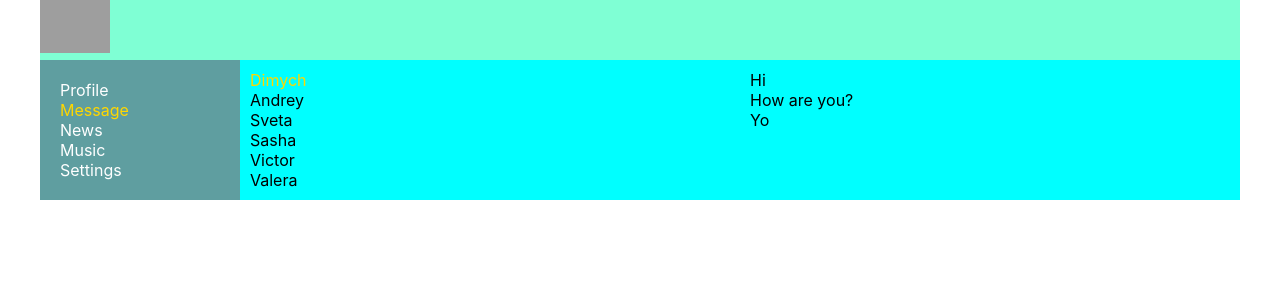
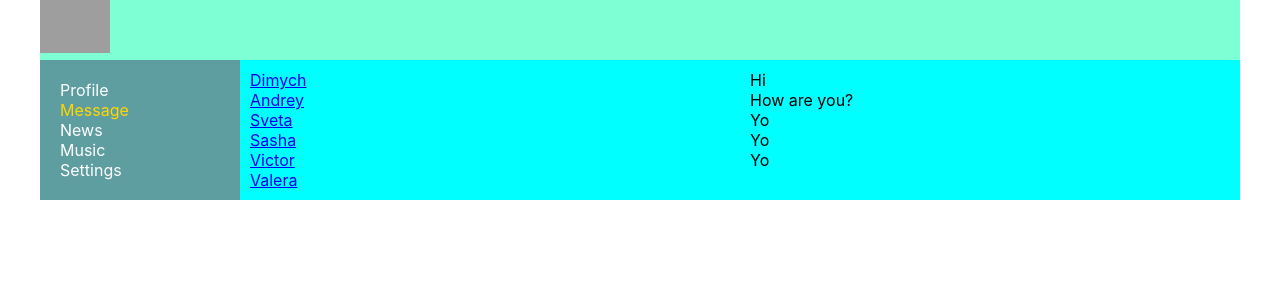
Before and after one commit to ekaz85/react-project, a React (Create React App) app in the folder react-project/: page /dialogs in a window 1280 px wide. Shown: the top 300 px of the page. Built offline with nearby package versions, Linux system fonts and the light colour scheme; grey boxes are pictures that could not be loaded.

Commit message:
refactored the dialogs

```diff
--- a/react-project/src/components/Dialogs/Dialogs.jsx
+++ b/react-project/src/components/Dialogs/Dialogs.jsx
@@ -1,33 +1,37 @@
 import React from "react";
 import classes from "./Dialogs.module.css";
+import {NavLink} from "react-router-dom";
+
+const DialogItem = (props) => {
+
+    let path = "/dialogs/" + props.id;
+
+    return <div className={classes.dialog + '' + classes.active}>
+        <NavLink to={path}>{props.name}</NavLink>
+    </div>
+}
+
+const Message = (props) => {
+    return <div className={classes.message}>{props.message}</div>
+}
 
 const Dialogs = (props) => {
     return (
         <div className={classes.dialogs}>
             <div className={classes.dialogsItems}>
-                <div className={classes.dialog + ' ' + classes.active}>
-                    Dimych
-                </div>
-                <div className={classes.dialog}>
-                    Andrey
-                </div>
-                <div className={classes.dialog}>
-                    Sveta
-                </div>
-                <div className={classes.dialog}>
-                    Sasha
-                </div>
-                <div className={classes.dialog}>
-                    Victor
-                </div>
-                <div className={classes.dialog}>
-                    Valera
-                </div>
+                <DialogItem name="Dimych" id="1" />
+                <DialogItem name="Andrey" id="2" />
+                <DialogItem name="Sveta" id="3" />
+                <DialogItem name="Sasha" id="4" />
+                <DialogItem name="Victor" id="5" />
+                <DialogItem name="Valera" id="6" />
             </div>
             <div className={classes.messages}>
-                <div className={classes.message}>Hi</div>
-                <div className={classes.message}>How are you?</div>
-                <div className={classes.message}>Yo</div>
+                <Message message="Hi"/>
+                <Message message="How are you?"/>
+                <Message message="Yo"/>
+                <Message message="Yo"/>
+                <Message message="Yo"/>
             </div>
         </div>
     )
```
